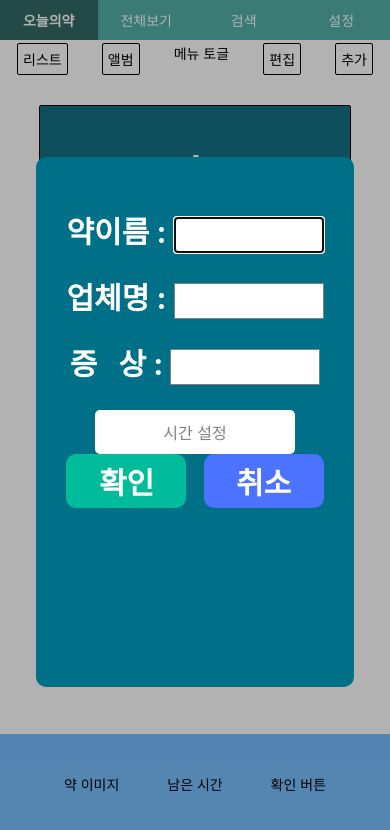
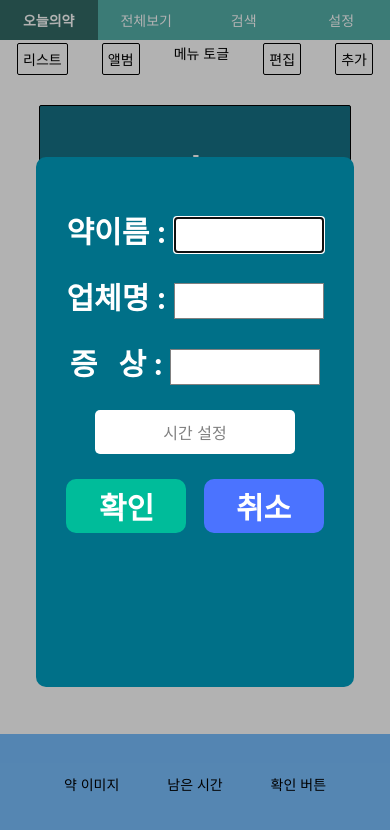
Before and after one commit to KimEunA97/KDT-2-Project-C-10, a React Native app in the folder PillGood/: screen / in a window 390 px wide. Both pictures are taken after a click on the element 195 px from the left and 180 px from the top of the page. Shown: the top 830 px of the page. Built offline with nearby package versions, Linux system fonts and the light colour scheme.

Commit message:
타임피커 마진 값 수정

```diff
--- a/PillGood/src/Modal/ItsTimePicker.js
+++ b/PillGood/src/Modal/ItsTimePicker.js
@@ -18,6 +18,6 @@ export default function ItsTimePicker() {
 const styles = {
   timePickerStyle: {
     alignItems: "center",
-    marginTop: 25,
+    margin: 25,
   }
 }
```
